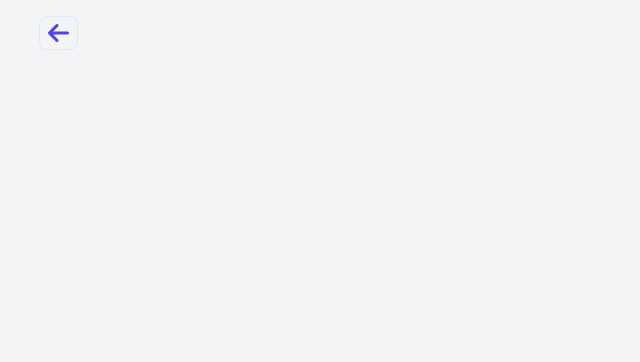
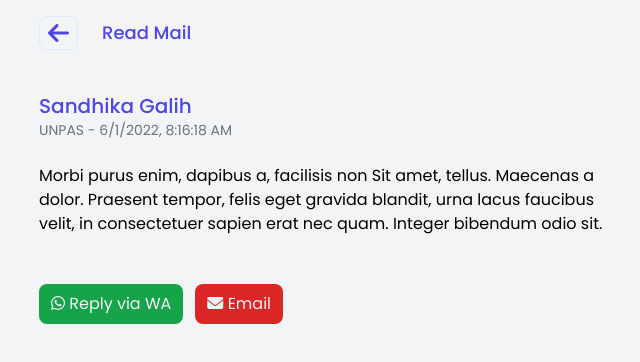
Before and after one commit to or-abdillh/orabdillh-cms, a Vue app: page /read-mail/1 in a window 1280 px wide. Before the commit this address had no page. Shown: the top 362 px of the page, without its empty margins (305-945 px from the left). Built offline with nearby package versions, Linux system fonts and the light colour scheme.

Commit message:
Create read mail views

```diff
--- a/src/router/index.js
+++ b/src/router/index.js
@@ -30,6 +30,11 @@ const routes = [
     name: 'Mail Box',
     path: '/mail-box',
     component: () => import('@/views/MailBox.vue')
+  },
+  {
+    name: 'Read Mail',
+    path: '/read-mail/:id',
+    component: () => import('@/views/ReadMail.vue')
   }
 ]
 
--- a/src/views/MailBox.vue
+++ b/src/views/MailBox.vue
@@ -6,7 +6,7 @@
       <page-section class="mt-12" title="Mail Box">
          <template v-slot:body>
             <template v-for="mail in mails" :key="mail.id">
-               <list-item :thumbnail="false">
+               <list-item @click="toReadMail(mail.id)" :thumbnail="false">
                   <template v-slot:start>
                      <strong>From : {{ mail.fullname }}</strong>
                      <p>at {{ mail.timestamp }}</p>
@@ -24,6 +24,15 @@
 import PageSection from '@component/PageSection.vue'
 import ListItem from '@component/ListItem.vue'
 import UnreadMailBox from '@component/UnreadMailBox.vue'
+import { useRouter } from 'vue-router'
+
+const router = useRouter()
+
+const toReadMail = id => {
+   setTimeout(() => {
+      router.push({ name: 'Read Mail', params: { id } })
+   }, 350)
+}
 
 const mails = [
    {
--- /dev/null
+++ b/src/views/ReadMail.vue
@@ -0,0 +1,38 @@
+<style scoped>
+
+.btn {
+   @apply rounded-lg px-3 py-2 text-gray-100;
+}
+
+</style>
+
+<template>
+   <main class="pt-20">
+      <page-section title="Sandhika Galih" :subtitle="`UNPAS - ${ new Date().toLocaleString() }`">
+         <template v-slot:body>
+            <p>
+               Morbi purus enim, dapibus a, facilisis non Sit amet, tellus. Maecenas a dolor. Praesent tempor, felis eget gravida blandit, urna lacus faucibus velit, in consectetuer sapien erat nec quam. Integer bibendum odio sit.
+            </p>
+            <!-- Actions -->
+            <section class="w-full mt-12 flex gap-3">
+               <!-- Reply use WA -->
+               <a class="btn bg-green-600 border-green-100" href="" >
+                  <i class="fa-brands fa-whatsapp"></i>
+                  Reply via WA
+               </a>
+               <!-- Reply use email -->
+               <a class="btn bg-red-600 border-red-100" href="mailto:">
+                  <i class="fa-solid fa-envelope"></i>
+                  Email
+               </a>
+            </section>
+         </template>
+      </page-section>
+   </main>
+</template>
+
+<script setup>
+
+import PageSection from '@component/PageSection.vue'
+
+</script>
```
